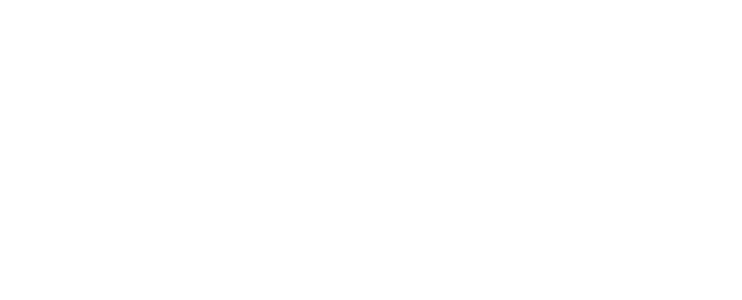
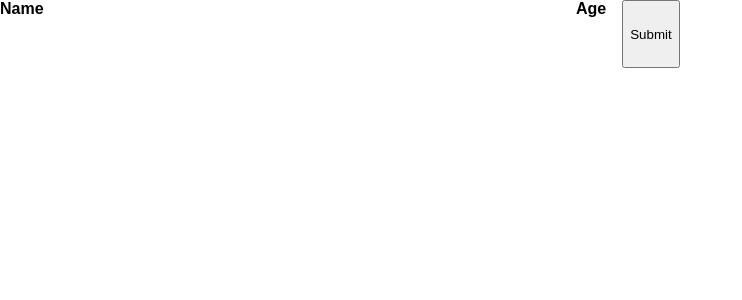
Before and after one commit to ColinMattutini/User-Creation-Deletion, a React (Create React App) app in the folder user-creation-deletion/: page / in a window 1280 px wide. Shown: the top 300 px of the page, without its empty margins (0-742 px from the left). Built offline with nearby package versions, Linux system fonts and the light colour scheme.

Commit message:
Set up basic form for users

```diff
--- a/user-creation-deletion/src/App.js
+++ b/user-creation-deletion/src/App.js
@@ -1,10 +1,11 @@
 import React from 'react';
+import Users from './Components/Users.js';
 
 
 function App() {
   return (
     <div>
-
+      <Users/>
     </div>
   );
 }
--- /dev/null
+++ b/user-creation-deletion/src/Components/Users.css
@@ -0,0 +1,26 @@
+.new-user__controls {
+    display: flex;
+    flex-wrap: wrap;
+    gap: 1rem;
+    margin-bottom: 3rem;
+    text-align: left;
+}
+
+.new-user__control label{
+    font-weight: bold;
+    margin-bottom: 1rem;
+    display: block;
+}
+
+.new-user__control input{
+    font: inherit;
+    padding: 0.5rem;
+    border-radius: 6px;
+    border: 1px;
+    width: 35rem;
+    max-width: 100%;
+}
+
+.new-expense__actions {
+    text-align: right;
+}
--- /dev/null
+++ b/user-creation-deletion/src/Components/Users.js
@@ -0,0 +1,24 @@
+import React from 'react';
+import './Users.css';
+
+const Users = (props) => {
+
+    return(
+        <form>
+        <div className='new-user__controls'>
+            <div className='new-user__control'>
+                <label>Name</label>
+                <input type='text'/>
+            </div>
+            <div className='new-user__control'>
+                <label>Age</label>
+            </div>
+            <button type='button'>Submit</button>
+        </div>
+        </form>
+
+    )
+
+}
+
+export default Users;
```
